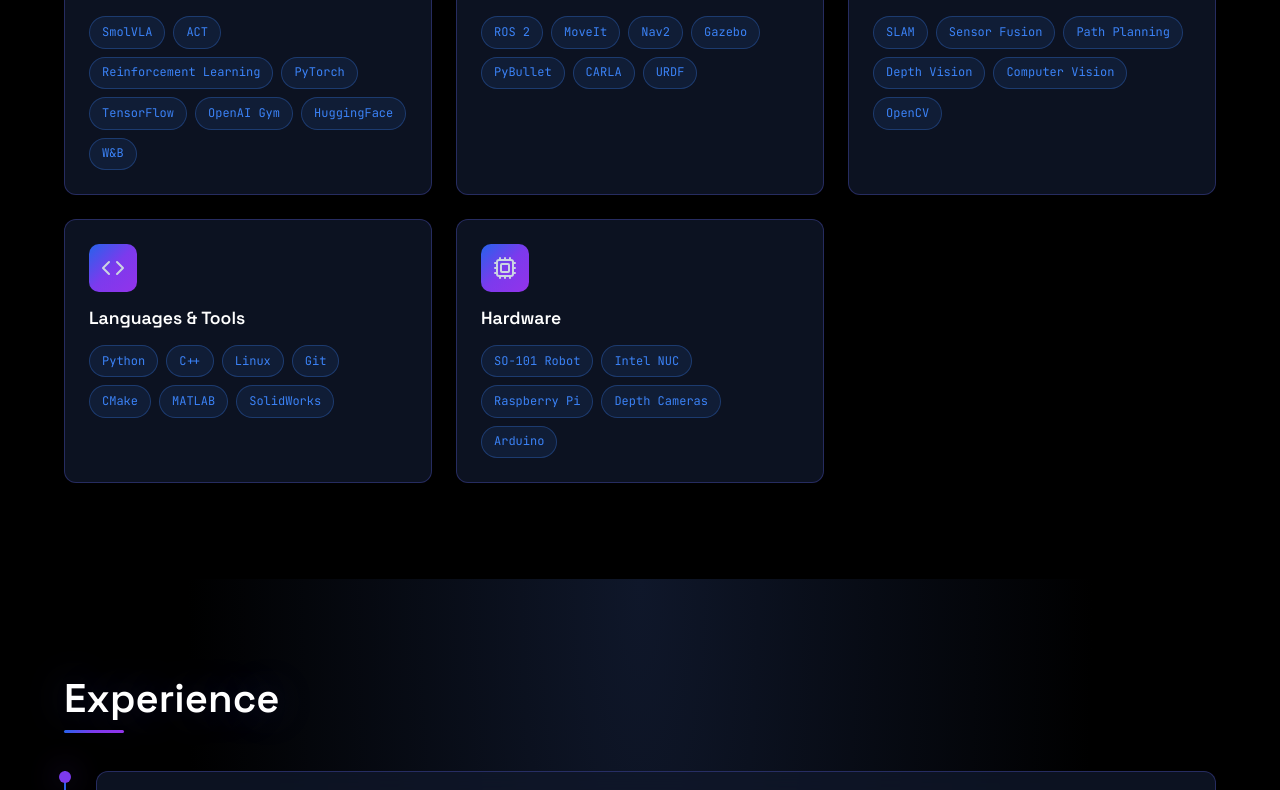
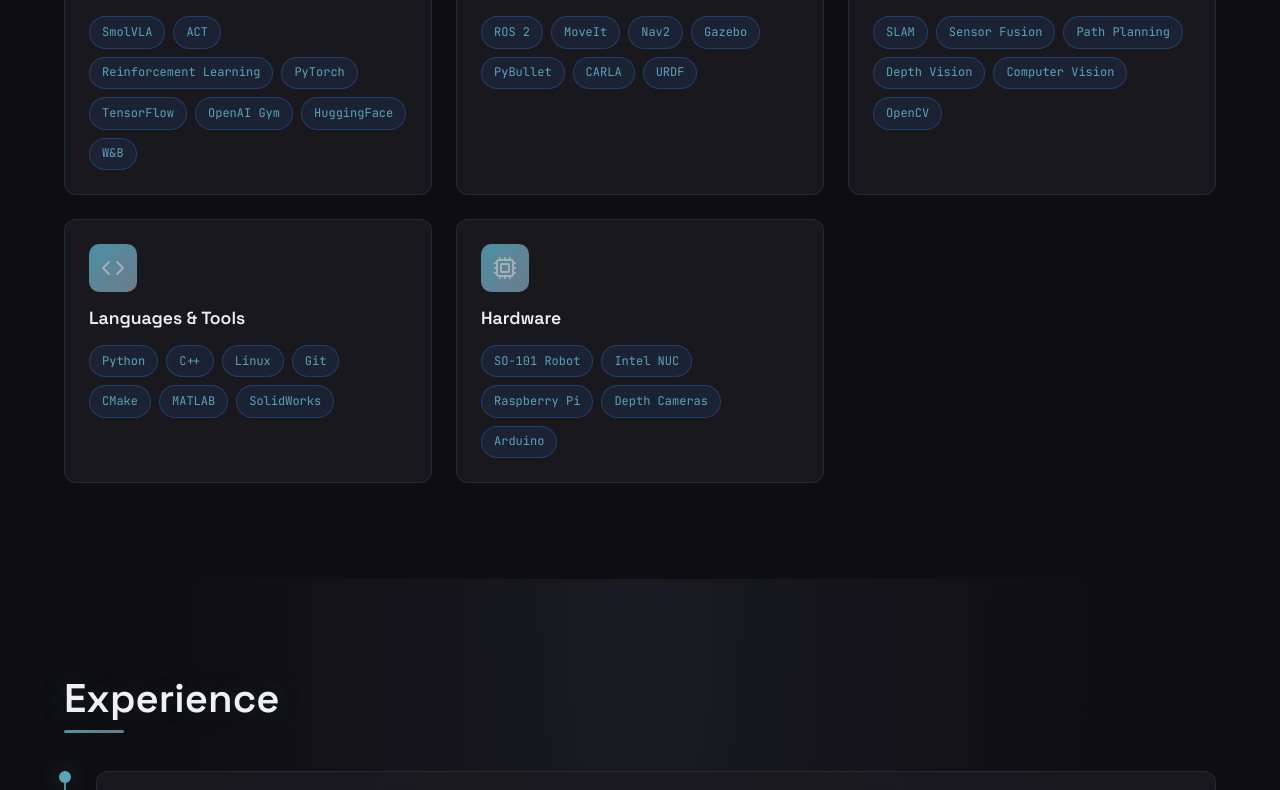
Before and after one commit to Adithya191101/Adithya191101.github.io, a plain HTML site: page index.html in a window 1280 px wide. Shown: the part 1811-2601 px from the top of the page. Drawn offline with nearby package versions, Linux system fonts and the light colour scheme.

Commit message:
Update to professional subtle color scheme
- Changed vibrant blue-purple to muted teal/slate tones
- Reduced glow and shadow intensities for professional look
- Maintained all animations intact
- Softer gradients and transitions
- More refined, corporate-friendly appearance

```diff
--- a/styles.css
+++ b/styles.css
@@ -1,27 +1,30 @@
 /* ===== CSS Variables ===== */
 :root {
-    /* Colors */
-    --bg-primary: #000000;
-    --bg-secondary: #0a0a1a;
-    --bg-card: rgba(15, 23, 42, 0.8);
-    --bg-card-hover: rgba(15, 23, 42, 0.95);
-
-    --accent-blue: #2563eb;
-    --accent-violet: #7c3aed;
-    --accent-purple: #9333ea;
-    --accent-bright: #3b82f6;
-
-    --text-primary: #ffffff;
-    --text-secondary: #cbd5e1;
-    --text-muted: #64748b;
-
-    --border-glow: rgba(99, 102, 241, 0.3);
-    --border-hover: rgba(139, 92, 246, 0.5);
-
-    /* Gradients */
-    --gradient-accent: linear-gradient(135deg, var(--accent-blue), var(--accent-violet), var(--accent-purple));
-    --gradient-text: linear-gradient(135deg, var(--accent-bright), var(--accent-violet));
-    --gradient-bg: radial-gradient(ellipse at top, #0f172a 0%, #000000 50%, #000000 100%);
+    /* Colors - Professional Subtle Palette */
+    --bg-primary: #0f0f12;
+    --bg-secondary: #16161a;
+    --bg-card: rgba(26, 26, 32, 0.9);
+    --bg-card-hover: rgba(32, 32, 40, 0.95);
+
+    /* Subtle accent colors - muted teal/slate blue */
+    --accent-blue: #4a90a4;
+    --accent-violet: #6b7b8a;
+    --accent-purple: #5a6a7a;
+    --accent-bright: #5ba3b8;
+
+    /* Professional text colors */
+    --text-primary: #f0f0f2;
+    --text-secondary: #a8adb8;
+    --text-muted: #6b7280;
+
+    /* Subtle borders */
+    --border-glow: rgba(91, 163, 184, 0.15);
+    --border-hover: rgba(91, 163, 184, 0.35);
+
+    /* Gradients - More subtle */
+    --gradient-accent: linear-gradient(135deg, var(--accent-blue), var(--accent-violet));
+    --gradient-text: linear-gradient(135deg, var(--accent-bright), #7a8a9a);
+    --gradient-bg: radial-gradient(ellipse at top, #1a1a22 0%, #0f0f12 50%, #0f0f12 100%);
 
     /* Typography */
     --font-heading: 'Space Grotesk', sans-serif;
@@ -37,9 +40,9 @@
     --transition-normal: 0.3s ease;
     --transition-slow: 0.5s ease;
 
-    /* Shadows */
-    --shadow-glow: 0 0 30px rgba(99, 102, 241, 0.3);
-    --shadow-card: 0 4px 20px rgba(0, 0, 0, 0.5);
+    /* Shadows - More subtle */
+    --shadow-glow: 0 0 25px rgba(91, 163, 184, 0.15);
+    --shadow-card: 0 4px 20px rgba(0, 0, 0, 0.4);
 }
 
 /* ===== Reset & Base ===== */
@@ -246,9 +249,9 @@ strong {
     position: absolute;
     inset: 0;
     background:
-        radial-gradient(circle at 20% 20%, rgba(37, 99, 235, 0.15) 0%, transparent 40%),
-        radial-gradient(circle at 80% 80%, rgba(147, 51, 234, 0.15) 0%, transparent 40%),
-        radial-gradient(circle at 50% 50%, rgba(124, 58, 237, 0.1) 0%, transparent 50%);
+        radial-gradient(circle at 20% 20%, rgba(74, 144, 164, 0.08) 0%, transparent 40%),
+        radial-gradient(circle at 80% 80%, rgba(91, 163, 184, 0.06) 0%, transparent 40%),
+        radial-gradient(circle at 50% 50%, rgba(107, 123, 138, 0.05) 0%, transparent 50%);
     animation: meshFloat 20s ease-in-out infinite;
 }
 
@@ -293,10 +296,10 @@ strong {
 
 @keyframes ringGlow {
     0%, 100% {
-        box-shadow: 0 0 20px rgba(99, 102, 241, 0.5), 0 0 40px rgba(147, 51, 234, 0.3);
+        box-shadow: 0 0 15px rgba(91, 163, 184, 0.25), 0 0 30px rgba(74, 144, 164, 0.15);
     }
     50% {
-        box-shadow: 0 0 30px rgba(99, 102, 241, 0.7), 0 0 60px rgba(147, 51, 234, 0.5);
+        box-shadow: 0 0 20px rgba(91, 163, 184, 0.35), 0 0 40px rgba(74, 144, 164, 0.2);
     }
 }
 
@@ -359,12 +362,12 @@ strong {
 .btn-primary {
     background: var(--gradient-accent);
     color: var(--text-primary);
-    box-shadow: 0 4px 15px rgba(99, 102, 241, 0.4);
+    box-shadow: 0 4px 15px rgba(91, 163, 184, 0.2);
 }
 
 .btn-primary:hover {
     transform: translateY(-2px);
-    box-shadow: 0 6px 25px rgba(99, 102, 241, 0.5);
+    box-shadow: 0 6px 25px rgba(91, 163, 184, 0.3);
     color: var(--text-primary);
 }
 
@@ -593,10 +596,10 @@ strong {
     top: 0;
     width: 12px;
     height: 12px;
-    background: var(--accent-violet);
+    background: var(--accent-bright);
     border-radius: 50%;
     transform: translateX(-5px);
-    box-shadow: 0 0 15px var(--accent-violet);
+    box-shadow: 0 0 10px rgba(91, 163, 184, 0.4);
 }
 
 .timeline-content {
@@ -1220,7 +1223,7 @@ strong {
 
 .btn-contact-nda:hover {
     transform: translateY(-2px);
-    box-shadow: 0 10px 30px rgba(59, 130, 246, 0.3);
+    box-shadow: 0 10px 25px rgba(91, 163, 184, 0.2);
 }
 
 .btn-contact-nda i {
@@ -1906,21 +1909,21 @@ strong {
 
 @keyframes glow {
     0%, 100% {
-        box-shadow: 0 0 20px rgba(99, 102, 241, 0.4);
+        box-shadow: 0 0 15px rgba(91, 163, 184, 0.25);
     }
     50% {
-        box-shadow: 0 0 40px rgba(147, 51, 234, 0.6);
+        box-shadow: 0 0 25px rgba(91, 163, 184, 0.35);
     }
 }
 
 /* Gradient text animation */
 .hero-name {
-    background: linear-gradient(135deg, var(--text-primary), var(--accent-bright), var(--accent-violet), var(--text-primary));
+    background: linear-gradient(135deg, var(--text-primary), var(--accent-bright), #8a9aa8, var(--text-primary));
     background-size: 300% 300%;
     -webkit-background-clip: text;
     -webkit-text-fill-color: transparent;
     background-clip: text;
-    animation: gradientShift 8s ease infinite;
+    animation: gradientShift 10s ease infinite;
 }
 
 @keyframes gradientShift {
@@ -1981,7 +1984,7 @@ strong {
 
 .skill-tag:hover {
     transform: translateY(-2px);
-    box-shadow: 0 4px 15px rgba(59, 130, 246, 0.3);
+    box-shadow: 0 4px 12px rgba(91, 163, 184, 0.15);
 }
 
 /* Timeline marker pulse */
@@ -2008,8 +2011,8 @@ strong {
 }
 
 .social-links a:hover {
-    transform: translateY(-5px) rotate(10deg);
-    box-shadow: 0 10px 30px rgba(99, 102, 241, 0.4);
+    transform: translateY(-5px) rotate(5deg);
+    box-shadow: 0 10px 25px rgba(91, 163, 184, 0.2);
 }
 
 /* Nav link underline animation */
@@ -2425,7 +2428,7 @@ main {
 
 /* Subtle text shadow for headings */
 .section-title {
-    text-shadow: 0 0 40px rgba(99, 102, 241, 0.3);
+    text-shadow: 0 0 30px rgba(91, 163, 184, 0.15);
 }
 
 
```
